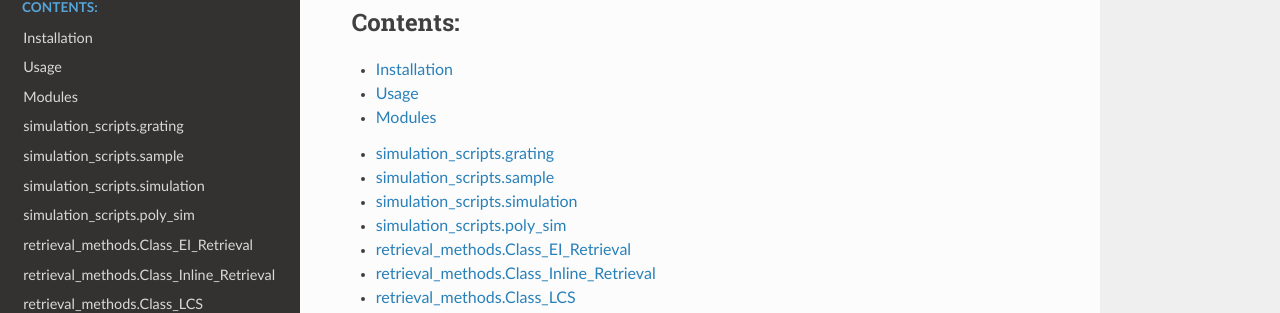
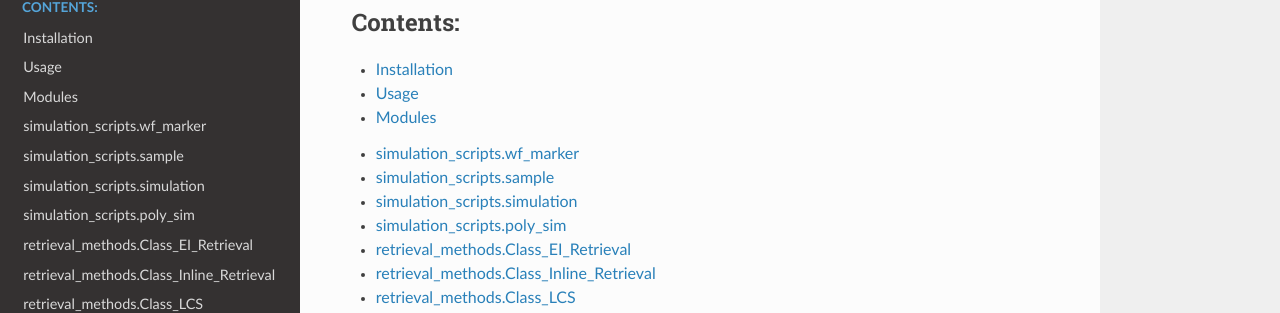
Before and after one commit to Spoksonat/CATNIP, a Sphinx documentation site: the page built from docs/index.rst, in a window 1280 px wide and 900 px high, scrolled down 1176 px. Shown: the part 114-427 px from the top of the window. Built offline with Sphinx 7.4.7 and the Read the Docs theme 3.1.0, drawn with Linux system fonts in a browser that asks for light colours; pages that are not in the unit, such as notebooks, are missing from menus.

Commit message:
Update modules.rst

```diff
--- a/docs/modules.rst
+++ b/docs/modules.rst
@@ -17,7 +17,7 @@ Modules
    interface/common_functions
    interface/execute_simulations
 
-simulation_scripts.grating
+simulation_scripts.wf_marker
 =========================
 
 .. automodule:: simulation_scripts.wf_marker
```
